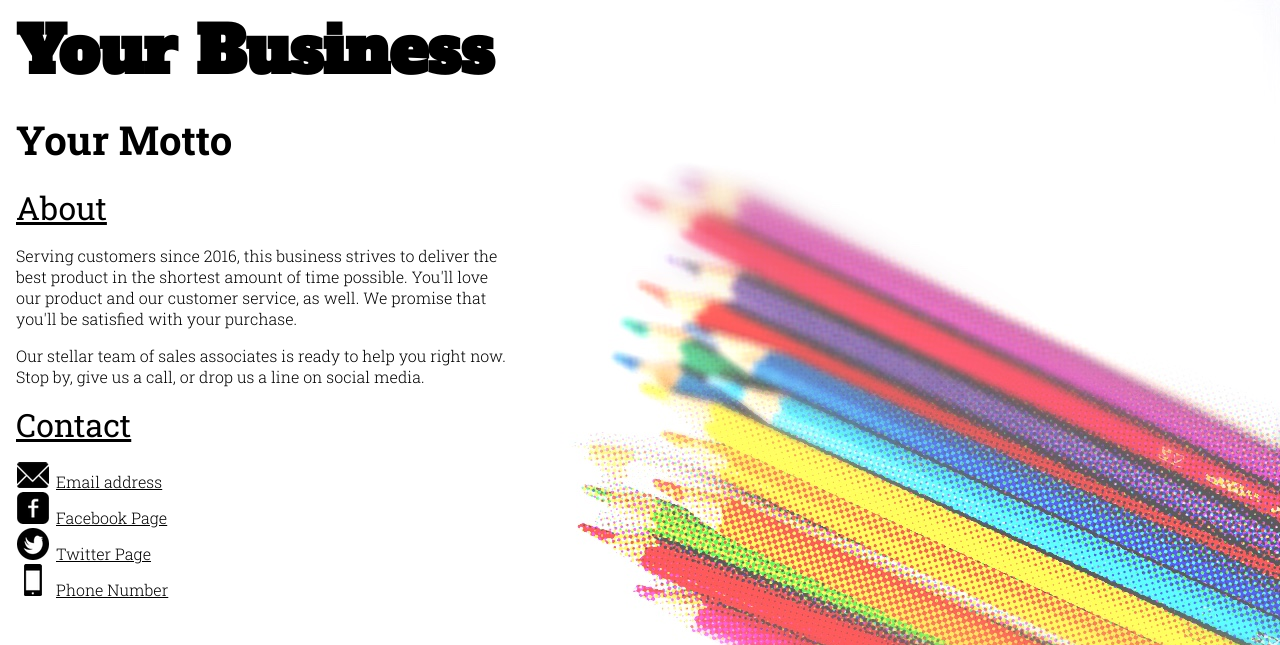
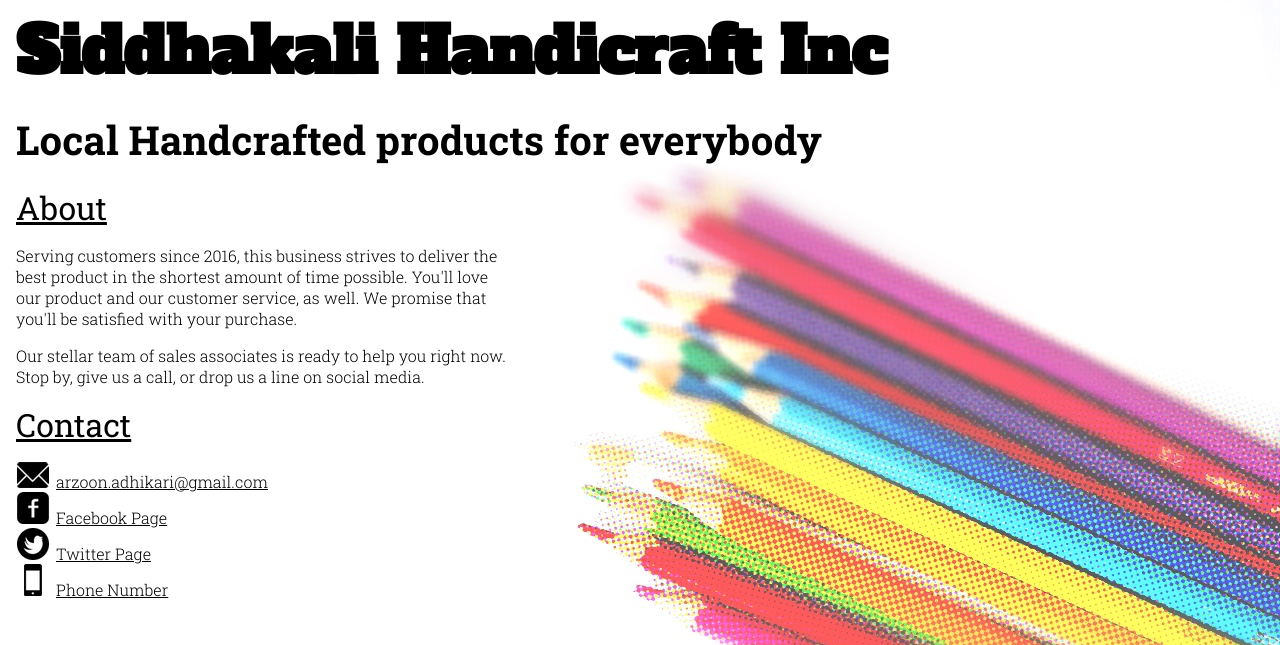
Before and after one commit to mozilla/web-lit-training, a plain HTML site: page business-front-page/business-front-page.html in a window 1280 px wide. Shown: the top 645 px of the page. Drawn offline with Linux system fonts and the light colour scheme.

Commit message:
Added business info
changed name, address, motto

```diff
--- a/business-front-page/business-front-page.html
+++ b/business-front-page/business-front-page.html
@@ -8,9 +8,9 @@
 
   <!--Add the name of your business between the title tags and in the meta tag named 'title.' This will help search engines make your page discoverable by other people on the web.-->
 
-  <title>Your Business</title>
+  <title>SIDDHAKALI HANDICRAFT INC.</title>
 
-  <meta name="title" author="Your Business">
+  <meta name="Arjun Adhikari" author="Siddhakali Handicraft Inc.">
   <meta name="author" content="Mozilla">
   <meta charset="utf-8">
 
@@ -31,14 +31,14 @@
 
       <!--Add your business name and motto here.-->
 
-      <h1>Your Business</h1><br>
-      <h2>Your Motto</h2>
+      <h1>Siddhakali Handicraft Inc</h1><br>
+      <h2>Local Handcrafted products for everybody</h2>
 
     </div>
 
   <div id="about">
 
-    <!--Blurb your business here. Use a writing voice that you think will appeal to your customers.-->
+    <!--We pride on our local products and local skills to provide decorative values to your houses and offices.-->
 
     <h3>About</h3>
 
@@ -59,7 +59,7 @@
     <!--Replace the placeholder email address, telephone number, and placeholder links with your own email address, phone number, and URLs, or web addresses. Then replace the white copy or text with whatever you want it to say. For example, you might just type in your email and hpine number, but type "Our _____ page" for webpages or @ouraccount for your Twitter page.-->
 
     <ul>
-      <li class="email-icon"><a href="mailto:[placeholder email address]">Email address</a></li>
+      <li class="email-icon"><a href="mailto:arzoon.adhikari@gmail.com">arzoon.adhikari@gmail.com</a></li>
       <li class="facebook-icon"><a href="[placeholder link]">Facebook Page</a></li>
       <li class="twitter-icon"><a href="[placeholder link]">Twitter Page</li>
       <li class="phone-icon"><a href="[placeholder link]">Phone Number</a></li>
```
